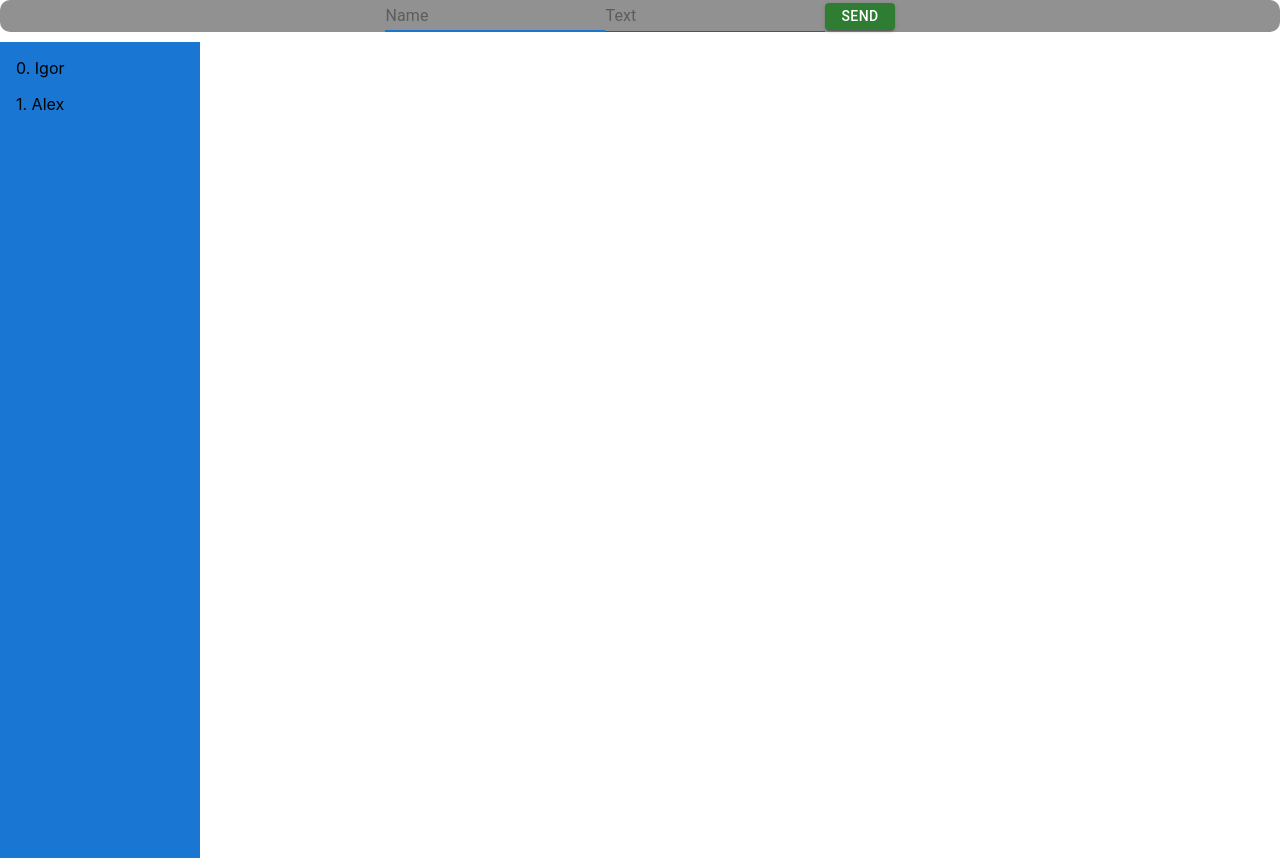
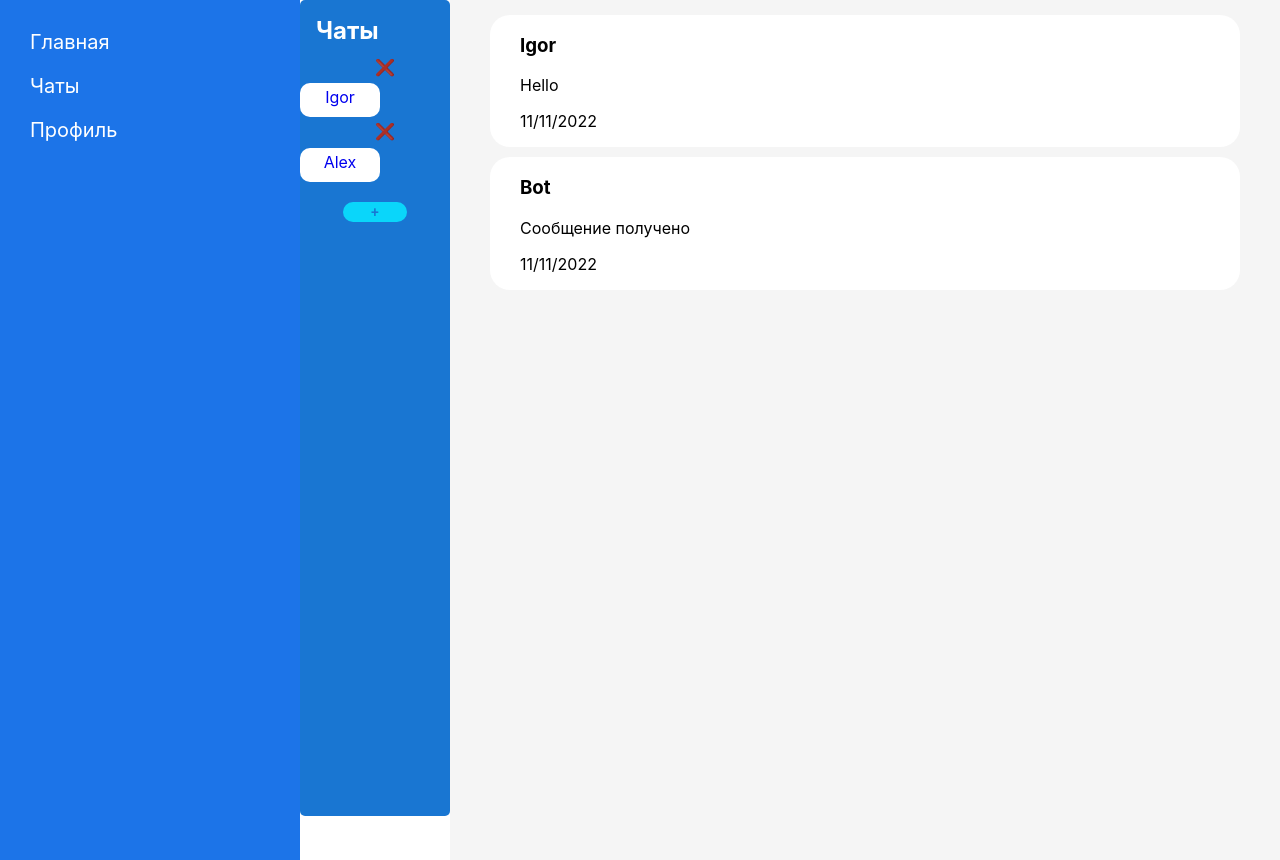
Before and after one commit to SWEETLIBRA/chat-room, a React (Create React App) app: page /chatList/0 in a window 1280 px wide. Built offline with nearby package versions, Linux system fonts and the light colour scheme.

Commit message:
added routing

```diff
--- a/package.json
+++ b/package.json
@@ -13,6 +13,7 @@
     "prop-types": "^15.8.1",
     "react": "^18.2.0",
     "react-dom": "^18.2.0",
+    "react-router-dom": "^6.4.2",
     "react-scripts": "5.0.1",
     "web-vitals": "^2.1.4"
   },
--- a/src/App.css
+++ b/src/App.css
@@ -1,3 +1,3 @@
 .App {
-  text-align: center;
+  display: flex;
 }
--- a/src/App.js
+++ b/src/App.js
@@ -1,153 +1,33 @@
 import React, { useEffect, useRef, useState } from 'react'
+import { BrowserRouter, Route, Routes } from 'react-router-dom';
 import './App.css';
 import ChatList from './components/ChatList';
-// import { useTheme } from '@emotion/react'
-// import { Checkbox, createTheme, FormControl, FormControlLabel, FormGroup, ThemeProvider } from '@mui/material'
-// import Button from '@mui/material/Button';
-// import PropTypes from 'prop-types'
 import Message from './components/Message';
+import Home from './router/Home';
+import NavBar from './router/NavBar';
+import NotFound from './router/NotFound'
 
-// const darkTheme = createTheme({
-//   palette:{
-//     mode: 'dark'
-//   }
-// })
-
-// const lightTheme = createTheme({
-//   palette:{
-//     mode: 'light',
-//     primary:{
-//       main:'#a032a8'
-//     },
-//     secondary:{
-//       main: '#d8addb'
-//     },
-//     background:{
-//       paper: '#000'
-//     },
-//     text:{
-//       primary: '#173A5E'
-//     }
-//   }
-// })
 
 function App() {
-  // const obj = {
-  //   title: 'name',
-  //   count: 1
-  // }
-  // const arr = [1,2,3]
-  // const [isdark, setIsDark] = useState(false)
+
   return (
-    // <ThemeProvider theme={isdark ? darkTheme : lightTheme}>
+    <BrowserRouter>
       <div className="App">
-       {/* <SampleForVirtualDom />
-       <InputautoFocus data={obj}/>
-       <Button variant="contained" onClick={() => {setIsDark(prevState => !prevState)}}>Cменить тему</Button> */}
-        <Message/>
-        <ChatList/>
-    {/* <RenderTree/> */}
+          {/* <Message/> */}
+          {/* <ChatList/> */}
+          <NavBar />
+          <Routes>
+            <Route path='/' element = {<Home userName={"Пользователь"}/>}/>
+            <Route path='chatList' element={<ChatList/>}>
+              <Route path=':chatId' element={<ChatList/>}/>
+            </Route>
+            <Route path='*' element={<NotFound/>}/>
+          </Routes>
       </div>
-    // </ThemeProvider>
+    </BrowserRouter>
+
 
   );
 }
 
 export default App;
-
-// const SampleForVirtualDom = ({data = []}) => {
-//   const theme = useTheme()
-//   // console.log(data)
-//   return (
-//     <div style={{background:theme.palette.primary.main}}>
-//       Какой-то текст
-//       <br/>
-//       {data}
-//     </div>
-//   )
-// }
-
-// SampleForVirtualDom.propTypes = {
-//   data: PropTypes.array
-// }
-
-// SampleForVirtualDom.defaultProps = {
-//   data: []
-// }
-// {<Button variant='contained'>Outlined</Button>}
-
-{/* <FormGroup>
-  <FormControlLabel control={<Checkbox defaultChecked />} label="Label"/>
-</FormGroup> */}
-
-// const InputautoFocus = ({data}) => {
-//   const ref = useRef(null)
-//   useEffect(() => {
-//     ref.current?.focus()
-//     // ref.current?.addEventListener('mouseover', (e) => {
-//     //   e.target.style.border = "4px solid red"
-//     // })
-//   },[])
-//   return (
-//     <>
-//       <input ref={ref} onMouseEnter={() => {console.log('hover')}}/>
-//       <div>{data.id?.map(e => e)}</div>
-//     </>
-//   )
-// }
-
-
-
-
-// const RenderTree = () => {
-//   console.log('render parent')
-//   return (
-//     <div>
-//       <RenderTreeChild1/>
-//       <RenderTreeChild2/>
-//     </div>
-//   )
-// }
-
-// const RenderTreeChild1 = () => {
-//   const [state, setState] = useState(false)
-//   console.log('child1')
-//   return (
-//     <button onClick={() => {setState(p => !p)}}>child1</button>
-//   )
-// }
-
-// const RenderTreeChild2 = () => {
-//   const [state, setState] = useState(false)
-//   console.log('child2')
-//   return (
-//     <div>
-//       <button onClick={() => {setState(p => !p)}}>child2</button>
-//       {state ? <RenderTreeChild3/> : <p>Другой тип тега</p>}
-//       <RenderTreeChild4/>
-//     </div>
-//   )
-// }
-
-// const RenderTreeChild3 = () => {
-//   useEffect(() => {
-//     console.log('child 3 render(only if mounted not update)')
-//   },[])
-//   return (
-//     <h1>Cаб-чайлд</h1>
-//   )
-// }
-
-// const RenderTreeChild4 = () => {
-//   const [classesName, setClasses] = useState('default')
-//   console.log('child 4')
-//   useEffect(() => {
-//     console.log('child 4 render(only if mounted not update)')
-//   },[])
-//   return (
-//     <>
-//       <h2 className={classesName} id='child4'>Саб-чайлд</h2>
-//       <button onClick={() => {setClasses('changed')}}>Изменить имя класса</button>
-//     </>
-//   )
-// }
--- /dev/null
+++ b/src/components/Chat.js
@@ -0,0 +1,19 @@
+import React from 'react';
+
+const Chat = ({chat}) => {
+    return (
+        <div className='chatItems'>
+            {
+                chat.messages.map((e, i) =>
+                    <div className='messageItem'>
+                        <h3>{e.author}</h3>
+                        <p>{e.text}</p>
+                        <p>{e.date}</p>
+                    </div>
+                )
+            }
+        </div>
+    );
+};
+
+export default Chat;
--- /dev/null
+++ b/src/components/ChatDelete.js
@@ -0,0 +1,19 @@
+import React from 'react';
+import { Link } from 'react-router-dom';
+
+const chatDelete = ({chats}) => {
+    return (
+        <div>
+            {chats.map((e, id) =>
+                <div key={id}>
+                    <p className='chatDelete'>❌</p>
+                    <div className='userChats'>
+                        <Link to={`${id}`}>{e.name}</Link>
+                    </div>
+                </div>
+            )}
+        </div>
+    );
+};
+
+export default chatDelete;
--- a/src/components/ChatList.js
+++ b/src/components/ChatList.js
@@ -1,30 +1,75 @@
-import React, { useState } from 'react';
-import { List } from '@mui/material';
+import React, { useEffect, useState } from 'react';
+import { Button, List } from '@mui/material';
 import { ListItem } from '@mui/material';
+import { useParams } from 'react-router-dom';
+import Loader from '../components/Loader'
+import ChatDelete from './ChatDelete';
+import Chat from './Chat'
+import { number } from 'prop-types';
 
 const ChatList = () => {
     const [chats, setChats] = useState([
         {
-            id: 0,
-            name: 'Igor'
+            id: 1,
+            name: 'Igor',
+            messages: [
+                {
+                    author: 'Igor',
+                    text: 'Hello',
+                    date: new Date().toLocaleDateString()
+                },
+                {
+                    author: 'Bot',
+                    text: 'Сообщение получено',
+                    date: new Date().toLocaleDateString()
+                }
+            ]
         },
         {
-            id: 1,
-            name:'Alex'
+            id: 2,
+            name:'Alex',
+            messages: []
         }
     ])
+    const [loading, setLoading] = useState(null)
+    const {chatId} = useParams()
+
+    useEffect(() => {
+        setLoading(true)
+        setTimeout(() => {
+            setChats(chats)
+            setLoading(false)
+        }, 1000)
+    },[])
     return (
-            <div>
-                <List sx={{ bgcolor: 'primary.main', display: 'flex', flexDirection: 'column', width: '100%', height: '100vh', maxWidth: '200px', marginTop: '10px' }}>
-                    {chats.map(chat =>
-                    <ListItem key={chat.id}
-                    >
-                        {`${chat.id}. ${chat.name}`}
-                    </ListItem>)}
-                </List>
+            <div style={{display:'flex', flexGrow:1, position:'relative'}}>
+                <WithLoading isLoading = {loading}>
+                    <List className='chatList' sx={{ bgcolor: 'primary.main', display: 'flex', flexDirection: 'column', width: '150px', height: '100vh', borderRadius: '5px', overflowX: 'none', overflowY: 'scroll' }}>
+                        <ListItem sx={{}}><h2 className='chats'>Чаты</h2></ListItem>
+                        <>
+                            <ChatDelete chats={chats}/>
+                            <Button type='submit' onClick={() => {
+                              setChats(p => [...p, chats[0]])
+                            }}>+</Button>
+                        </>
+
+                        {chats.map(chat =>
+                        <ListItem key={chat.id}
+                        >
+                            {/* <p className='userChats'>{chat.name}</p> */}
+                        </ListItem>
+                        )}
+                    </List>
+                    {
+                        chatId && chats[chatId] ? <Chat chat={chats[chatId]}/> : <h2>Выберите чат</h2>
+                    }
+                </WithLoading>
             </div>
-
     );
 };
 
+const WithLoading = ({isLoading, children}) => {
+    return isLoading || isLoading === null ? <Loader /> : children
+}
+
 export default ChatList;
--- /dev/null
+++ b/src/components/Loader.js
@@ -0,0 +1,25 @@
+import React from 'react';
+
+const Loader = () => {
+    return(
+        <div style={{flexGrow:1,
+        width:'100%',
+        height:'100%',
+        position:'absolute',
+        top:0,
+        left:0,
+        zIndex:10,
+        background:"#fff",
+        display:'flex',
+        alignItems:'center',
+        justifyContent:'center'}}>
+            <div style={{
+                width:'50px',
+                height:'50px',
+                background:'rgb(22, 150, 255)'
+            }} className = 'loaderRing'></div>
+        </div>
+    )
+};
+
+export default Loader;
--- /dev/null
+++ b/src/router/Home.js
@@ -0,0 +1,11 @@
+import React from 'react';
+
+const Home = ({userName}) => {
+    return (
+        <div style={{display:'flex', alignItems:'center',justifyContent:"center", flexGrow:1}}>
+            <h1>Добро пожаловать, {userName}</h1>
+        </div>
+    );
+};
+
+export default Home;
--- /dev/null
+++ b/src/router/NavBar.js
@@ -0,0 +1,15 @@
+import React from 'react';
+import { Link } from 'react-router-dom';
+import '../styles/Navbar.css'
+
+const NavBar = () => {
+    return (
+        <div className='navBar'>
+            <Link to={'/'}>Главная</Link>
+            <Link to={'/chatList'}>Чаты</Link>
+            <Link to={'/profile'}>Профиль</Link>
+        </div>
+    );
+};
+
+export default NavBar;
--- /dev/null
+++ b/src/router/NotFound.js
@@ -0,0 +1,11 @@
+import React from 'react';
+
+const NotFound = () => {
+    return (
+        <div style={{width:"100%", height:'100vh', display:'flex', alignItems:'center', justifyContent:'center'}}>
+            <h1>Страница не найдена</h1>
+        </div>
+    );
+};
+
+export default NotFound;
--- /dev/null
+++ b/src/styles/Navbar.css
@@ -0,0 +1,106 @@
+.navBar {
+    height: 100vh;
+    width: 100%;
+    max-width: 240px;
+    background: rgb(28, 116, 232);
+    color: white;
+    display: flex;
+    flex-direction: column;
+    padding: 30px;
+}
+
+.navBar a {
+    color: white;
+    margin-bottom: 20px;
+    font-size: 20px;
+    transition: transform 0.3s;
+    text-decoration: none;
+}
+.navBar a:hover{
+    transform: scale(1.1);
+}
+
+.loaderRing{
+    position: relative;
+    border-radius: 50px;
+    animation: scaleLoader 0.3s linear 0s infinite alternate;
+}
+@keyframes scaleLoader {
+    0%{
+      transform: scale(1);
+    }
+    100%{
+      transform: scale(1.5);
+    }
+  }
+
+.chatList Button {
+  border: none;
+  border-radius: 50px;
+  width: 10px;
+  height: 20px;
+  background-color:rgb(10, 214, 250);
+  margin: 20px auto 0 auto;
+}
+
+.chatList::-webkit-scrollbar {
+    width: 10px;
+  }
+  .chatList::-webkit-scrollbar-track {
+    background-color: rgb(218, 218, 218);
+  }
+  .chatList::-webkit-scrollbar-thumb {
+    box-shadow: inset 0 0 6px rgb(22, 150, 255);
+  }
+
+.chats {
+    margin-block-start: 0em;
+    margin-block-end: 0em;
+    color: white;
+}
+
+.userChats {
+    background: white;
+    width: 80px;
+    height: 34px;
+    border-radius: 10px;
+    text-align: center;
+    padding-top: 4px;
+    box-sizing: border-box;
+    margin-top: 0;
+    margin-bottom: 0;
+    cursor: pointer;
+}
+
+.userChats a {
+  text-decoration: none;
+}
+
+.chatItems{
+  flex-grow: 1;
+  display: flex;
+  flex-direction: column;
+  background: #f5f5f5;
+  padding: 40px;
+  padding-top: 15px;
+  box-sizing: border-box;
+}
+.messageItem{
+  margin-bottom: 10px;
+  background: #ffffff;
+  border-radius: 20px;
+  padding: 30px;
+  padding-top: 0px;
+  padding-bottom: 0;
+  box-sizing: border-box;
+}
+.chatDelete{
+  display: flex;
+  align-items: center;
+  justify-content: center;
+  filter: brightness(70%);
+  cursor: default;
+  margin-block-end: 0.4em;
+  margin-top: 4px;
+  margin-inline-start: 20px;
+}
```
Also changed, not shown: src/components/FormMessage.js (+0 -7 lines), 1 other file (tests, documents, lock files or other folders).
